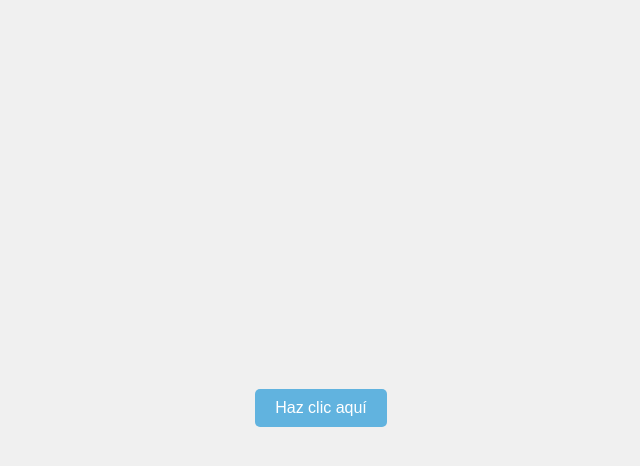
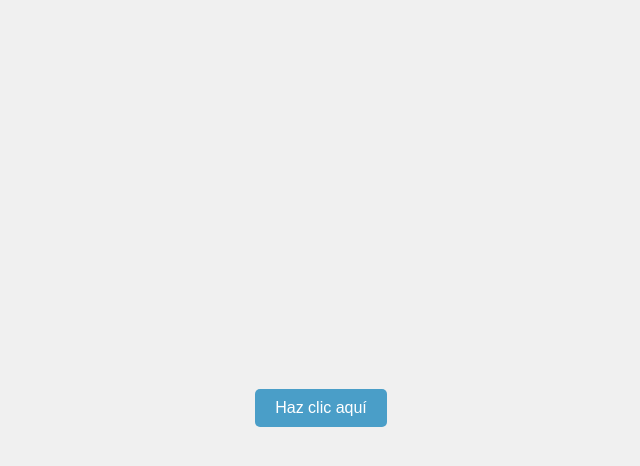
Before and after one commit to alejandrajalba/mensaje-web, a plain HTML site: page index.html in a window 1280 px wide. In both pictures the pointer is over the button "Haz clic aquí". Shown: the whole page, without its empty margins (319-959 px from the left). Drawn offline with Linux system fonts and the light colour scheme.

Commit message:
index.html

```diff
--- a/index.html
+++ b/index.html
@@ -32,7 +32,7 @@
             border-radius: 5px;
         }
         button:hover {
-            background-color: #61b3df;
+            background-color: #4a9ec8;
         }
     </style>
 </head>
@@ -45,6 +45,7 @@
     <script>
         function mostrarMensaje() {
             document.getElementById('mensaje').style.display = 'block';
+            document.querySelector('button').style.display = 'none';
         }
     </script>
 </body>
```
